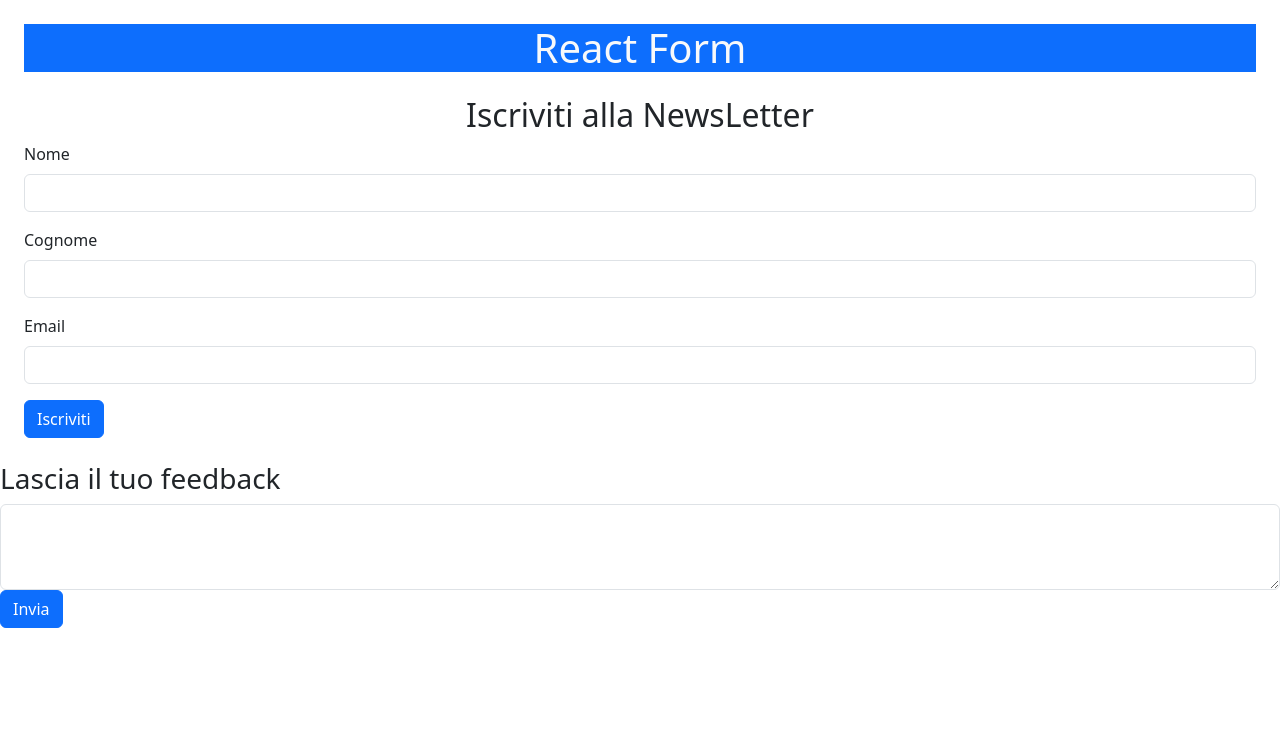
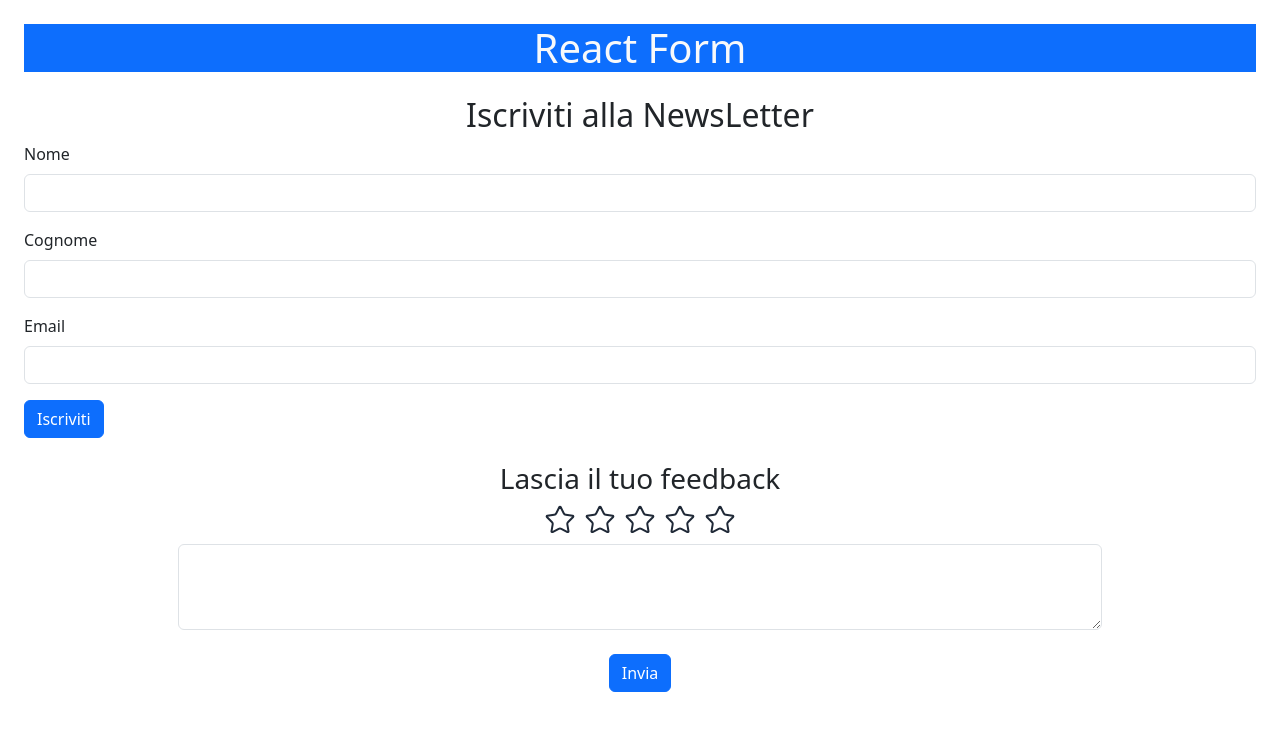
Before and after one commit to JasonBorrelli/react-form, a React (Vite) app: page / in a window 1280 px wide. Shown: the top 730 px of the page. Built offline with nearby package versions, Linux system fonts and the light colour scheme.

Commit message:
feat: add Feedback component with interactive star rating and submission form

```diff
--- a/src/component/section/Feedback.jsx
+++ b/src/component/section/Feedback.jsx
@@ -1,11 +1,75 @@
+import { Star } from "lucide-react";
+import Button from "../ui/Button.jsx";
+import { useState } from "react";
+
+const initialState = {
+    rating: '',
+    feedback: '',
+}
+
 export default function Feedback() {
+    const [rating, setRating] = useState(0);
+    const [hover, setHover] = useState(0);
+    const [feedBack, setFeedBack] = useState(initialState)
+
+
+
+
+   const handleSumbit = (e) => {
+        e.preventDefault();
+        if (rating === 0) {
+           alert("Per favore, inserisci un voto")
+        }
+        setRating(0)
+        setHover(0)
+        setFeedBack(initialState)
+    }
+
     return (
-        <section>
-            <h3>Lascia il tuo feedback</h3>
 
-            <textarea className="form-control" id="feedback" rows="3"></textarea>
-            <button type="submit" className="btn btn-primary">Invia</button>
+        <form onSubmit={handleSumbit} className="m-4 text-center">
+            <h3 className="text-center">Lascia il tuo feedback</h3>
+            <div className="d-flex justify-content-center align-items-center gap-2">
+                {[1, 2, 3, 4, 5].map((star) => {
+                    const isFilled = star <= (hover || rating);
+                    return (
+                            <label
+                                key={star}
+                                style={{ cursor: "pointer", display: "inline-flex" }}
+                                onMouseEnter={() => setHover(star)}
+                                onMouseLeave={() => setHover(0)}
+                            >
+                                {/* Nasconde completamente il radio button visivo */}
+                                <input
+                                type="radio"
+                                name="rating"
+                                value={star}
+                                checked={rating === star}
+                                onChange={() => setRating(star)}
+                                style={{ display: "none" }}
+                                />
 
-        </section>
+                                {/* UNICA icona per stella */}
+                                <Star
+                                size={32}
+                                fill={isFilled ? "#f59e0b" : "transparent"}
+                                stroke={isFilled ? "#f59e0b" : "#1f2937"}
+                                strokeWidth={1.5}
+                                style={{ transition: "all 0.15s ease" }}
+                                />
+                            </label>
+                    )
+                })}
+            </div>
+
+            <textarea
+                className="form-control w-75 mx-auto mt-2"
+                value={feedBack.feedback}
+                onChange={(e) => setFeedBack({ feedback: e.target.value })}
+                rows="3">
+            </textarea>
+
+            <Button onClick={handleSumbit} type="submit" className="btn btn-primary  mt-4 d-block mx-auto">Invia</Button>
+        </form>
     )
 }
```
